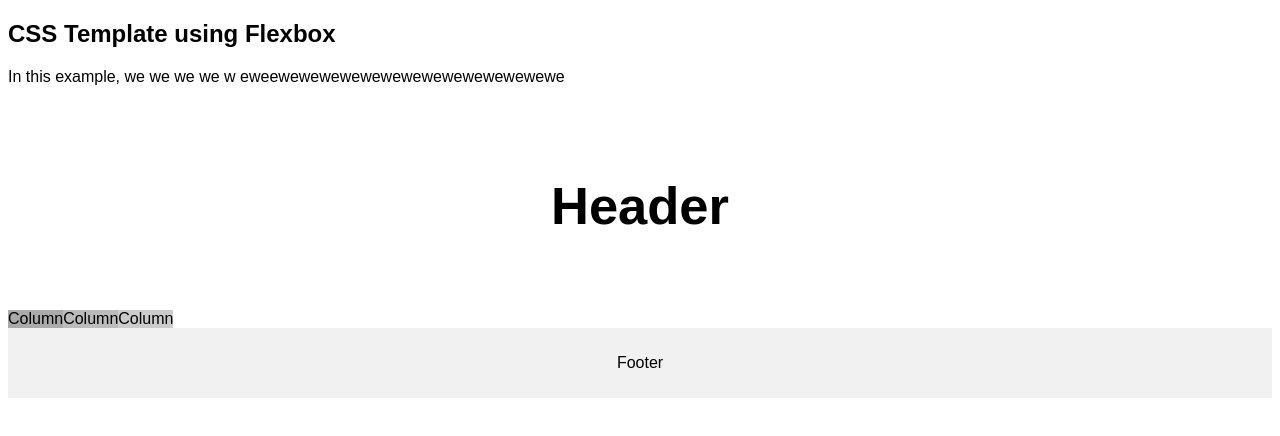
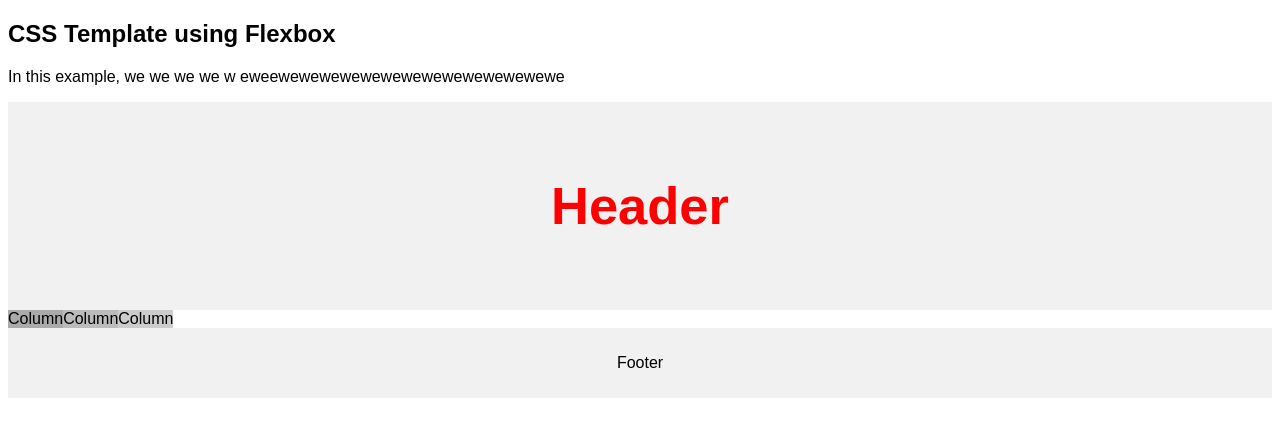
Before and after one commit to drrrer888-collab/idkei13, a plain HTML site: page index.html in a window 1280 px wide. Drawn offline with Linux system fonts and the light colour scheme.

Commit message:
Update style.css

```diff
--- a/style.css
+++ b/style.css
@@ -7,10 +7,11 @@
 }
 
 .header {
-  background-color: #red;
+  background-color: #f1f1f1;
   padding: 30px;
   text-align: center;
   font-size: 35px;
+  color: red;
 }
 .row {
   display: -webkit-flex;
```
